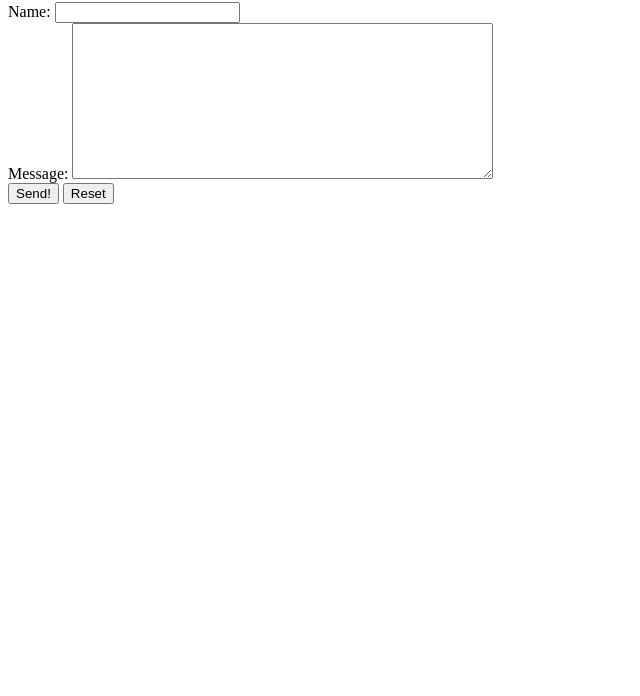
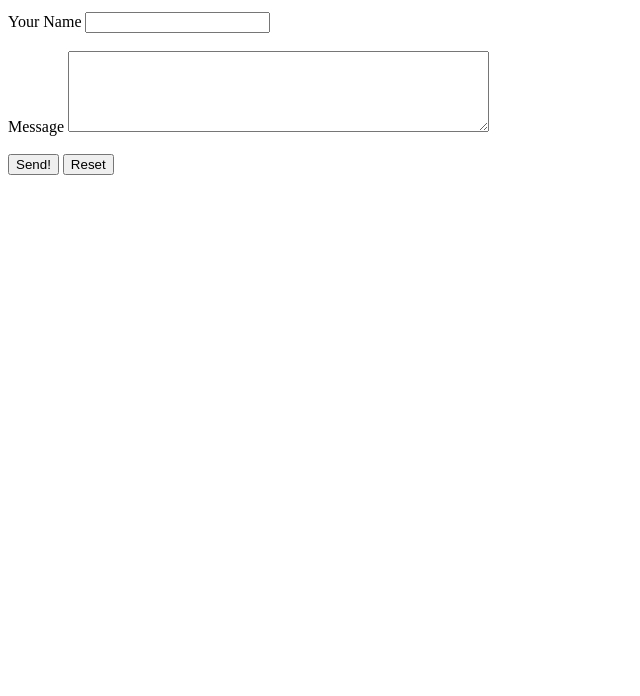
Before and after one commit to NatanelG7/all_about_me, a plain HTML site: page contact.html in a window 1280 px wide. Shown: the part 104-800 px from the top of the page, without its empty margins (0-640 px from the left). Drawn offline with Linux system fonts and the light colour scheme.

Commit message:
added tell_me_more

```diff
--- a/contact.html
+++ b/contact.html
@@ -10,17 +10,20 @@
       <a href="contact.html">Contact Me</a> |
       <a href="tell_me_more.html">Tell Me More</a>
     </nav>
+    <hr>
     <h1>Use this form to Contact Me!</h1>
     <form action="https://formspree.io/nat8781@gmail.com"
     method="POST">
       <div>
-        <label for="name">Name:</label>
+        <label for="name">Your Name</label>
         <input type="text" id="name" name="name" autocomplete="off">
       </div>
+      <br>
       <div>
-        <label for="message">Message:</label>
-        <textarea name="message" rows="10" cols="50" id="message"></textarea>
+        <label for="message">Message</label>
+        <textarea name="message" rows="5" cols="50" id="message"></textarea>
       </div>
+      <br>
       <button type="submit">Send!</button>
       <input type="reset">
     </form>
```
Also changed, not shown: index.html (+2 -1 lines).
